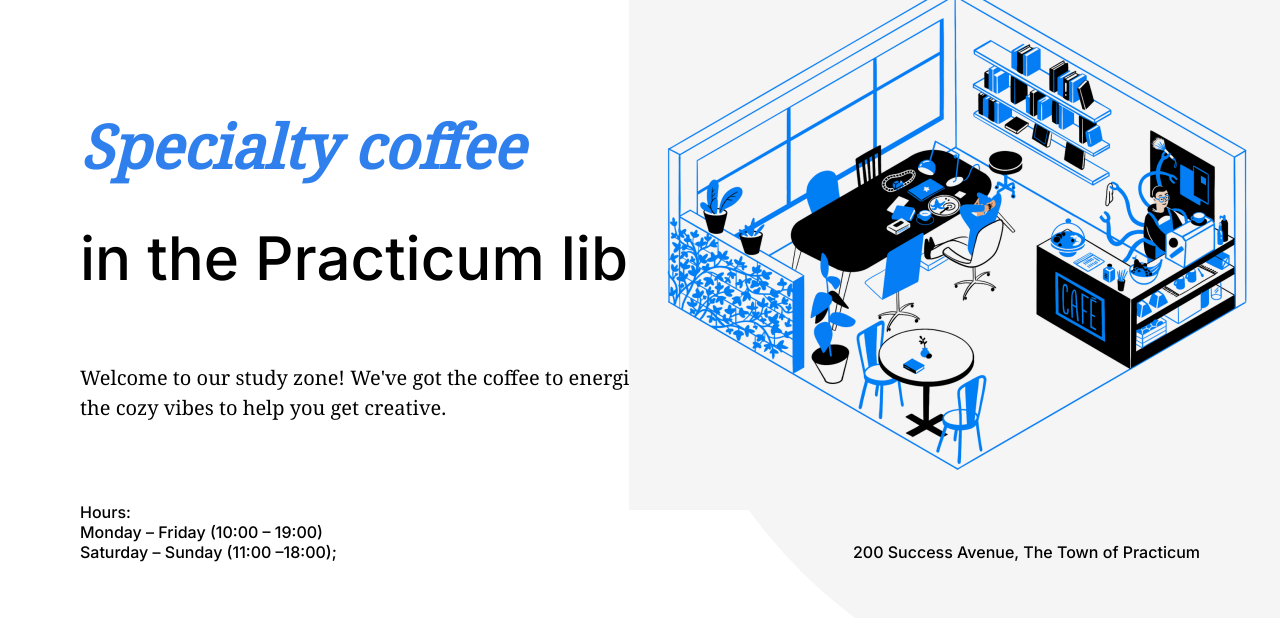
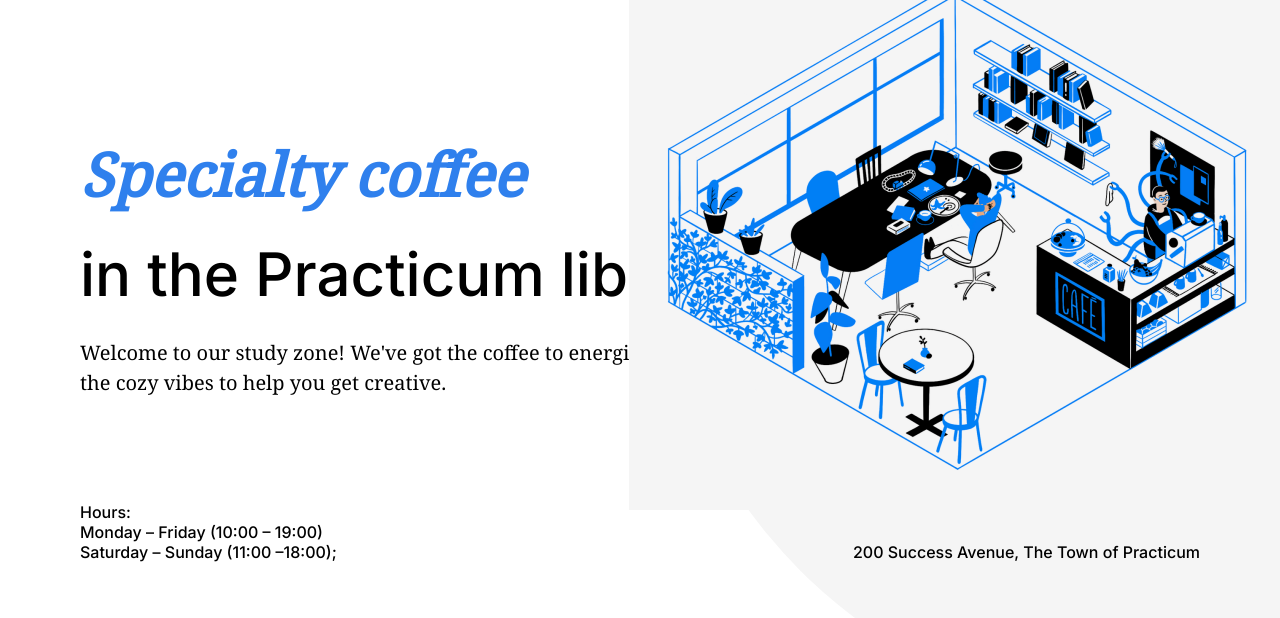
Before and after one commit to propitive/se_project_coffeeshop, a plain HTML site: page index.html in a window 1280 px wide. Shown: the part 182-800 px from the top of the page. Drawn offline with Linux system fonts and the light colour scheme.

Commit message:
1st Submission Pt. 2

```diff
--- a/index.html
+++ b/index.html
@@ -45,10 +45,10 @@
           </li>
         </ul>
       </nav>
-      <span class="header__title">
+      <h1 class="header__title">
         <h1 class="header__title__one">Specialty coffee</h1>
         <h1 class="header__title__two">in the Practicum library</h1>
-      </span>
+      </h1>
       <p class="header__description">
         Welcome to our study zone! We've got the coffee to energize you and the
         cozy vibes to help you get creative.
--- a/pages/index.css
+++ b/pages/index.css
@@ -55,7 +55,7 @@
   top: 30px;
   left: 30px;
   width: 125px;
-  length: 142px;
+  height: 142px;
 }
 
 .nav__links {
@@ -89,11 +89,13 @@
 }
 
 .header__title__one {
-  font-family: Noto Serif;
+  font-family: Noto serif;
   font-style: italic;
   font-size: 60px;
   line-height: 72px;
   color: #2f80ed;
+  margin-left: 80px;
+  margin-bottom: 28px;
 }
 
 .header__title__two {
@@ -102,6 +104,9 @@
   font-weight: 500;
   font-size: 60px;
   line-height: 72px;
+  margin-left: 80px;
+  margin-top: 0;
+  margin-bottom: 28px;
 }
 
 .header__description {
@@ -111,8 +116,6 @@
   margin-left: 80px;
   max-width: 683px;
   font-family: Noto Serif;
-  font-size: 20px;
-  line-height: 30px;
 }
 
 .header__image {
```
